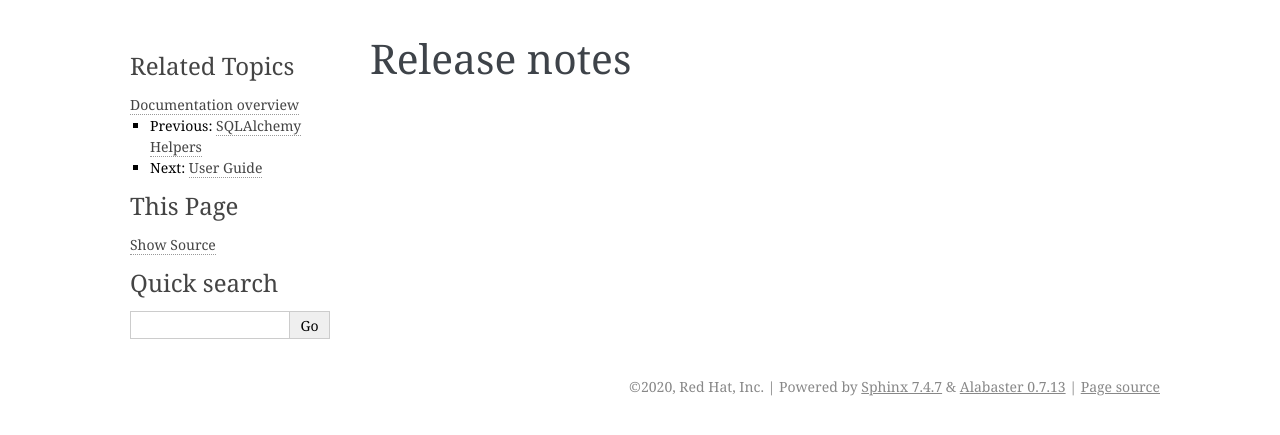
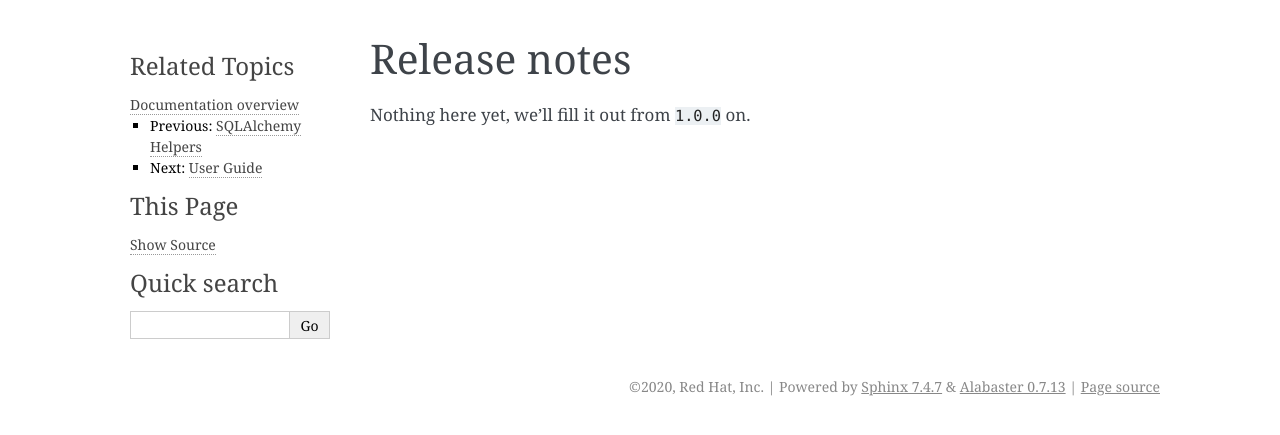
Before and after one commit to fedora-infra/sqlalchemy-helpers, a Sphinx documentation site: the page built from docs/release_notes.rst, in a window 1280 px wide. Shown: the top 435 px of the page. Built offline with Sphinx 7.4.7, drawn with Linux system fonts in a browser that asks for light colours; pages that are not in the unit, such as notebooks, are missing from menus.

Commit message:
Don't leave the release notes blank
Signed-off-by: Aurélien Bompard <aurelien@bompard.org>

```diff
--- a/docs/release_notes.rst
+++ b/docs/release_notes.rst
@@ -3,3 +3,6 @@ Release notes
 =============
 
 .. towncrier release notes start
+
+
+Nothing here yet, we'll fill it out from ``1.0.0`` on.
```
